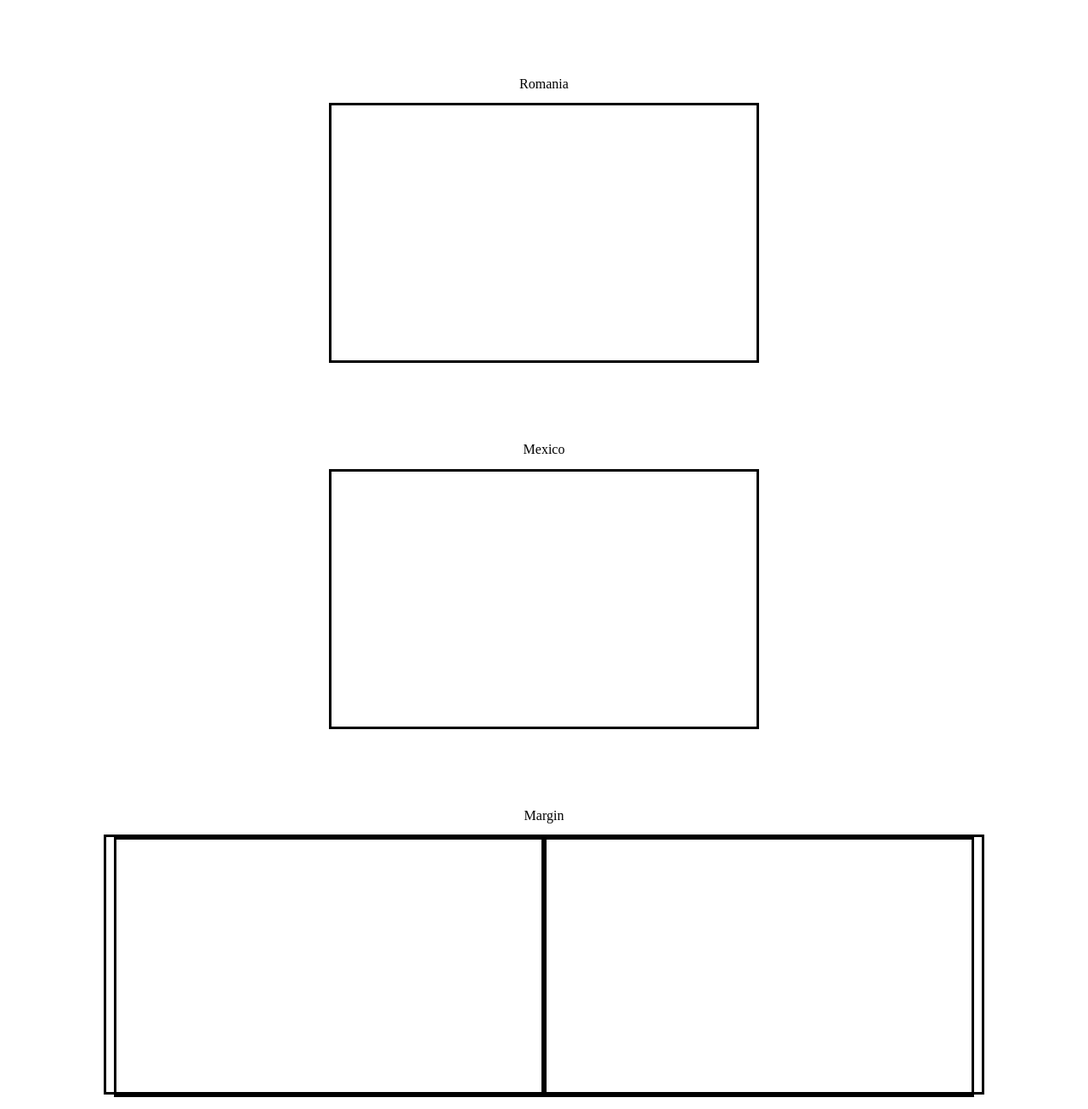
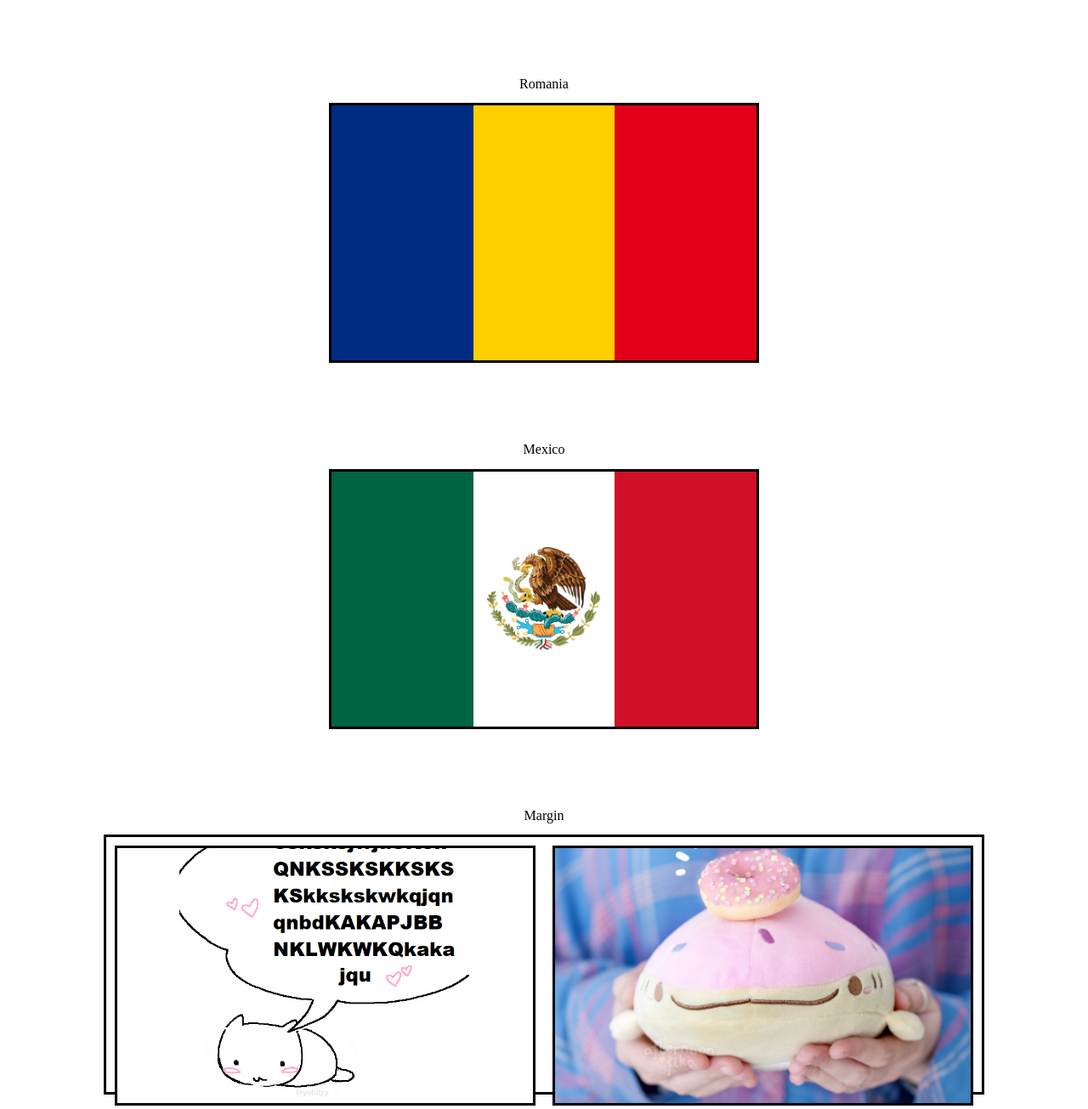
Before and after one commit to fullstack-decal-fa22/hw2-WillowOtaka, a plain HTML site: page index.html in a window 1280 px wide. Shown: the part 1370-2675 px from the top of the page at 85% size. Drawn offline with Linux system fonts and the light colour scheme.

Commit message:
Finished HW2!

```diff
--- a/index.html
+++ b/index.html
@@ -37,24 +37,28 @@
     </div>
 
     <h2 class="label">Romania</h2>
-    <div class="flag" style="">
-      <!-- insert flag here -->
+    <div class="flag" style="flex-direction:row; display:inline-flex">
+      <div class="romania-blue threehoriz"></div>
+      <div class="romania-yellow threehoriz"></div>
+      <div class="romania-red threehoriz"></div>
     </div>
 
     <h2 class="label">Mexico</h2>
-    <div class="flag">
-      <!-- insert flag here -->
+    <div class="flag" style="flex-direction:row; display:inline-flex">
+      <div class="mexico-green threehoriz"></div>
+      <div class="mexico-img threehoriz" style="align-self:stretch; max-height: auto; max-width: 100%"></div>
+      <div class="mexico-red threehoriz"></div>
     </div>
 
     <h2>Margin</h2>
     <div class="margin-container">
-      <div class="flag"></div>
-      <div class="flag"></div>
+      <div class="flag flag1" style="margin: 10px;"></div>
+      <div class="flag flag2" style="margin: 10px"></div>
     </div>
 
     <h2>Padding</h2>
     <div class="flag black">
-      <div class="flag padding-container"></div>
+      <div class="flag padding-container" style="padding: 60px";></div>
     </div>
 
     <h3>Challenge (These are optional)</h3>
--- a/styles.css
+++ b/styles.css
@@ -32,6 +32,7 @@ h2 {
 }
 
 .threevert {
+  height: 33.3%
 }
 
 .threehoriz {
@@ -75,8 +76,12 @@ h2 {
   background-color: blue;
 }
 
-.lightblue {
+.light-blue {
   background-color: lightblue;
+}
+
+.red {
+  background-color: red;
 }
 
 .purple {
@@ -91,18 +96,25 @@ h2 {
   background-color: #000;
 }
 
+#white {
+  background-color: #fff;
+}
+
 /* BEGIN QUESTION 2 */
 
 .thailand-red {
-  /* TODO */
+  background-color: #B5002D;
+  height: 16.67%
 }
 
 .thailand-white {
-  /* TODO */
+  background-color: white;
+  height: 16.67%
 }
 
 .thailand-blue {
-  /* TODO */
+  background-color: #2E2A4C;
+  height: 33.33%
 }
 
 /* END QUESTION 2 */
@@ -129,11 +141,21 @@ h2 {
 }
 
 .mexico-img {
-  /* TODO */
+  background-color: white;
+  background-image: url(eagle.png);
+  background-size:80%;
+  background-repeat: no-repeat;
+  background-position: center;
 }
 
 .mexico-red {
   background-color: #ce1126;
+}
+
+.label:hover {
+  font-size: larger;
+  font-family: "Comic Sans MS";
+  color: #D7AFA8;
 }
 
 /* QUESTION 6 */
@@ -148,13 +170,20 @@ h2 {
 
 /* For margin practice */
 .flag1 {
-  background-color: red;
+  background-color: white;
+  background-image: url(keymash.png);
+  background-repeat: no-repeat;
+  background-position: center;
+  background-size:70%;
   /* TODO */
 }
 
 .flag2 {
   background-color: blue;
-  /* TODO */
+  background-image: url(donutwhale.jpg);
+  background-repeat: no-repeat;
+  background-position: center;
+  background-size: 100%;
 }
 /* For padding practice */
 .padding-container {
```
Also changed, not shown: donutwhale.jpg (added), keymash.png (added).
